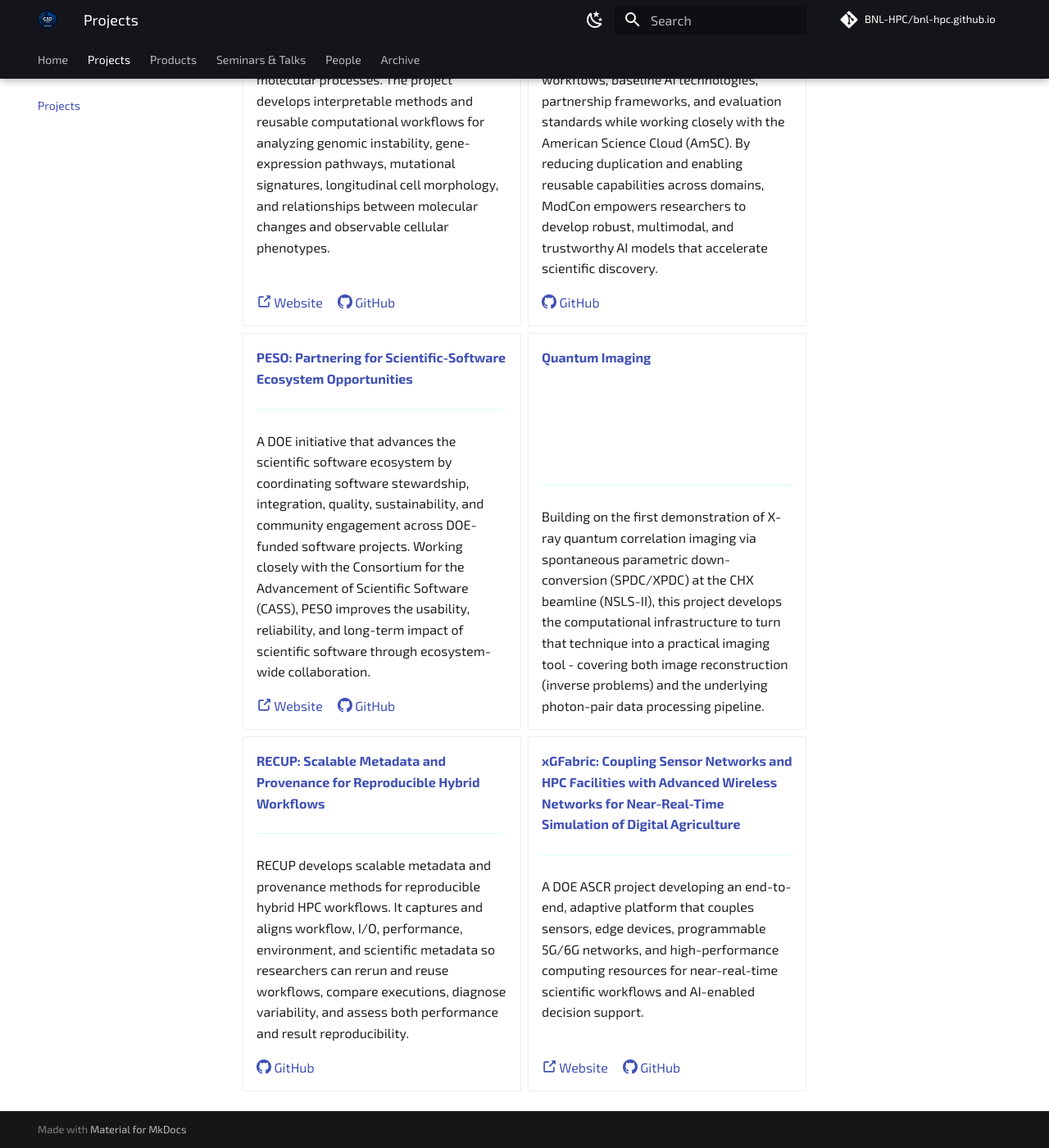
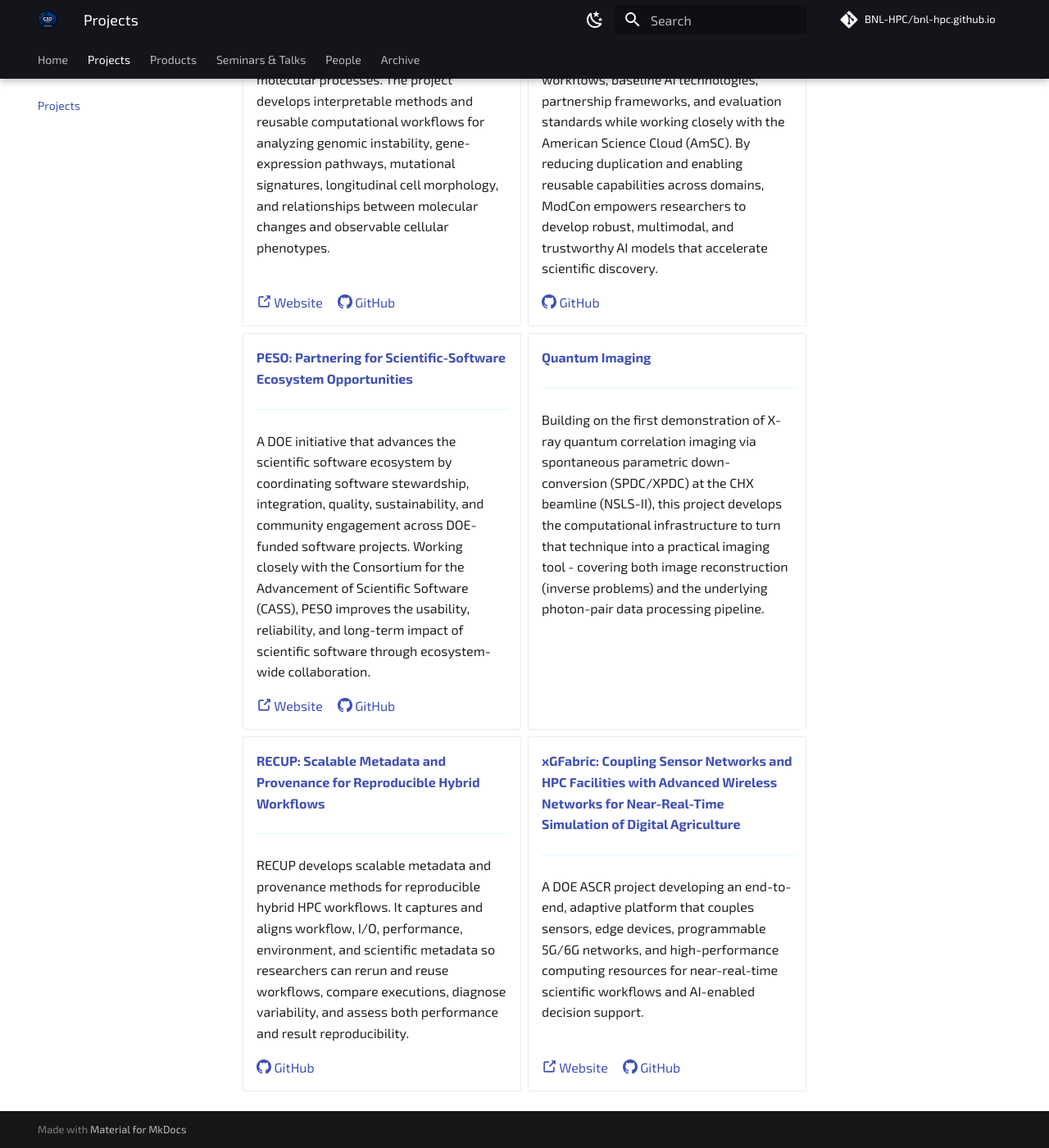
Before and after one commit to BNL-HPC/bnl-hpc.github.io, an MkDocs documentation site: the page built from docs/projects.md, in a window 1280 px wide and 1400 px high, scrolled down 441 px. Shown: the whole window at 82% size. Built offline with MkDocs 1.6.1 and Material for MkDocs 9.7.7, drawn with Linux system fonts in a browser that asks for light colours; comment, search, counter and statistics services are not loaded.

Commit message:
refactor: fixed card layout

```diff
--- a/docs/assets/stylesheets/extra.css
+++ b/docs/assets/stylesheets/extra.css
@@ -103,10 +103,10 @@
   transform: translateY(-2px);
 }
 
-/* Push links paragraph to the bottom: grow the content paragraph
+/* Push links paragraph to the bottom: grow the content paragraph (2nd <p>)
    so the last <p> (links row) stays at the card's bottom edge. */
-.md-typeset .grid.cards>ul>li>p:nth-last-of-type(2),
-.md-typeset .grid.cards>ol>li>p:nth-last-of-type(2) {
+.md-typeset .grid.cards>ul>li>p:nth-of-type(2),
+.md-typeset .grid.cards>ol>li>p:nth-of-type(2) {
   flex-grow: 1;
 }
 
```
